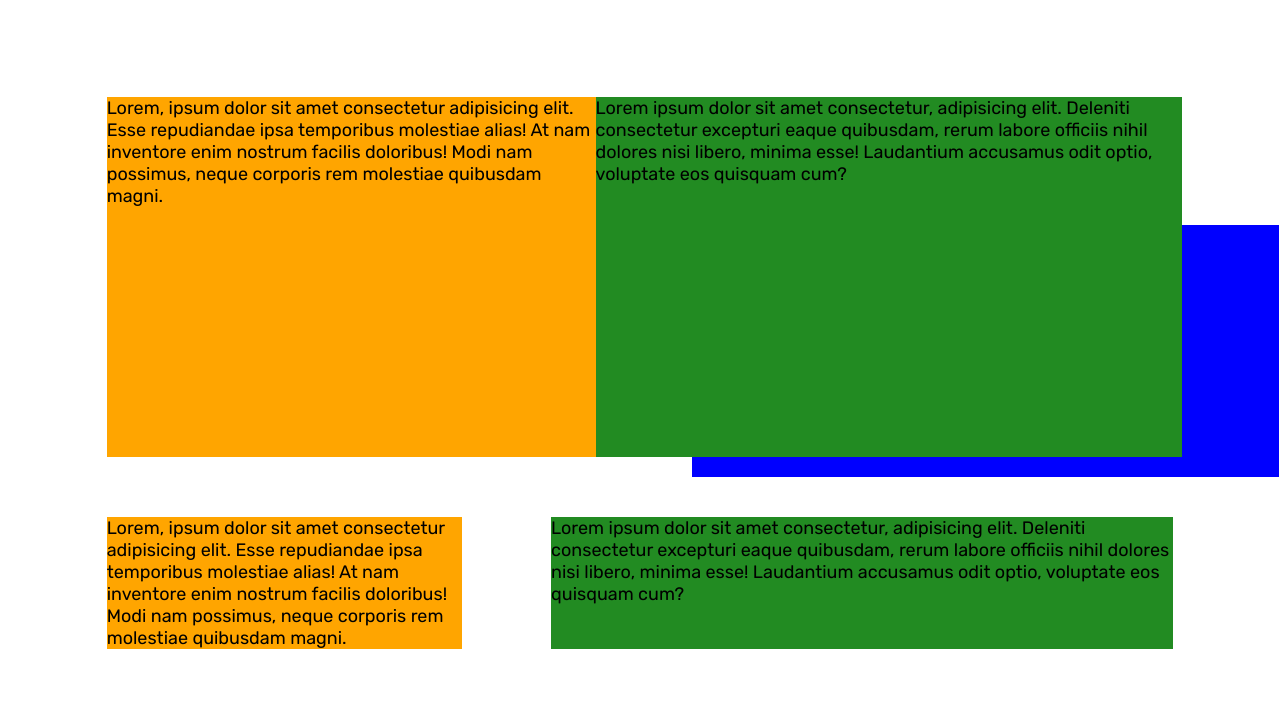
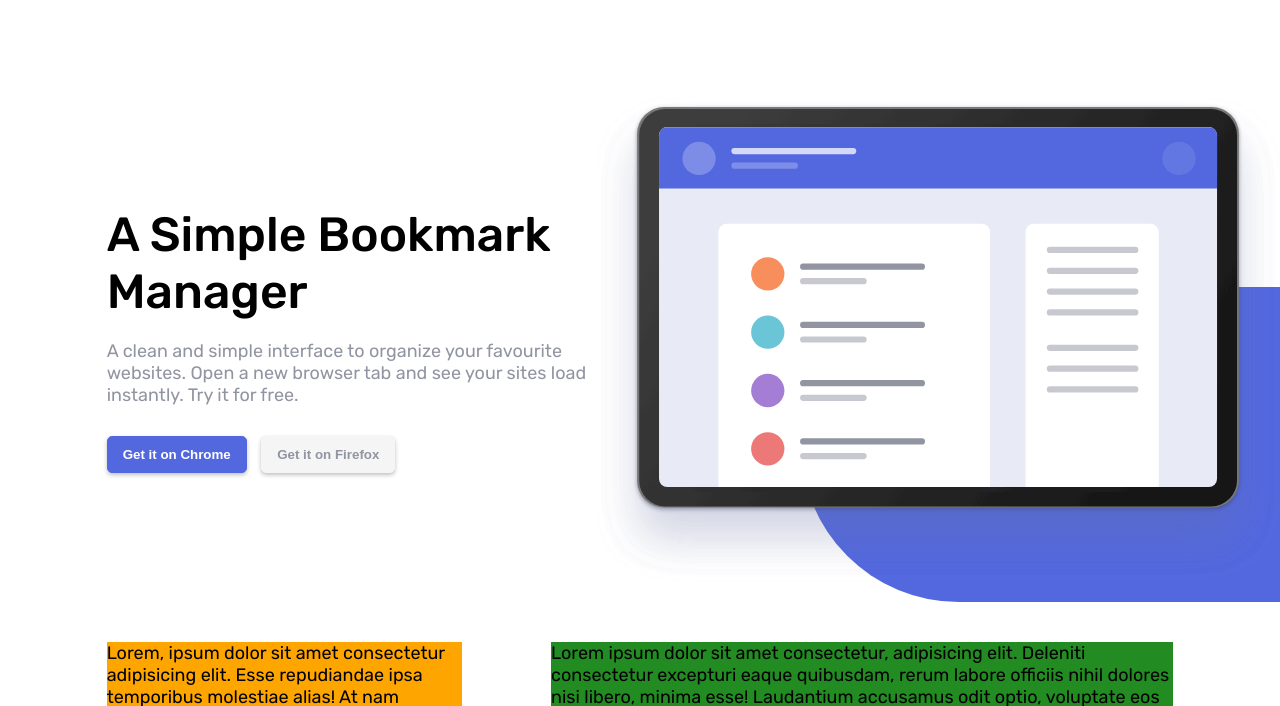
Before and after one commit to luiz-gustavo0/landing-page, a plain HTML site: page index.html in a window 1280 px wide. Shown: the part 87-793 px from the top of the page. Drawn offline with Linux system fonts and the light colour scheme.

Commit message:
finnished first section

```diff
--- a/css/styles.css
+++ b/css/styles.css
@@ -84,26 +84,70 @@ header {
   margin-bottom: 60px;
 }
 
-.c1 {
+.info-content {
   grid-column: 1 / 6;
-  background-color: orange;
+  align-self: center;
 }
 
-.c2 {
-  grid-column: 6 / 12;
-  background-color: forestgreen;
-  height: 360px;
+.info-content h1 {
+  font-size: 3rem;
+  font-weight: 500;
+  margin-bottom: 20px;
+}
+
+.info-content p {
+  color: var(--gravish-blue);
+  margin-bottom: 30px;
+}
+
+.info-content button {
+  padding: 10px 15px;
+  margin-right: 10px;
+  border-radius: 5px;
+  font-weight: bold;
+  box-shadow: 0 2px 4px rgba(0, 0, 0, 25%);
+  cursor: pointer;
+}
+
+.btn-chrome {
+  background: var(--soft-blue);
+  border: 1px solid var(--soft-blue);
+  color: white;
+  cursor: pointer;
+}
+.btn-chrome:hover,
+.btn-chrome:focus {
+  background: none;
+  color: var(--soft-blue);
+}
+
+.btn-firefox {
+  background: #f5f5f5;
+  border: 1px solid #f5f5f5;
+  color: var(--gravish-blue);
+}
+.btn-firefox:hover,
+.btn-firefox:focus {
+  background: none;
+  border: 1px solid var(--dark-blue);
+  color: #5d5c69;
+}
+
+.info-ilustration {
+  grid-column: 6 / 13;
   position: relative;
 }
 
-.c2::after {
+.info-ilustration::after {
   content: "";
   display: block;
-  background: blue;
-  width: 100%;
-  height: 70%;
+  background: var(--soft-blue);
+  width: 70%;
+  height: 65%;
+  border-top-left-radius: 500px;
+  border-bottom-left-radius: 500px;
   position: absolute;
-  right: -16.5%;
+  right: 0;
   bottom: -20px;
   z-index: -1;
 }
--- a/index.html
+++ b/index.html
@@ -48,17 +48,23 @@
 
       <!-- sections -->
       <section class="section-1 container">
-        <div class="c1">
-          Lorem, ipsum dolor sit amet consectetur adipisicing elit. Esse
-          repudiandae ipsa temporibus molestiae alias! At nam inventore enim
-          nostrum facilis doloribus! Modi nam possimus, neque corporis rem
-          molestiae quibusdam magni.
+        <div class="info-content">
+          <h1>A Simple Bookmark Manager</h1>
+
+          <p>
+            A clean and simple interface to organize your favourite websites.
+            Open a new browser tab and see your sites load instantly. Try it for
+            free.
+          </p>
+
+          <button class="btn-chrome">Get it on Chrome</button>
+          <button class="btn-firefox">Get it on Firefox</button>
         </div>
-        <div class="c2">
-          Lorem ipsum dolor sit amet consectetur, adipisicing elit. Deleniti
-          consectetur excepturi eaque quibusdam, rerum labore officiis nihil
-          dolores nisi libero, minima esse! Laudantium accusamus odit optio,
-          voluptate eos quisquam cum?
+        <div class="info-ilustration">
+          <img
+            src="./images/illustration-hero.svg"
+            alt="Foto da tela de um computador"
+          />
         </div>
       </section>
       <section class="section-2 container">
```
